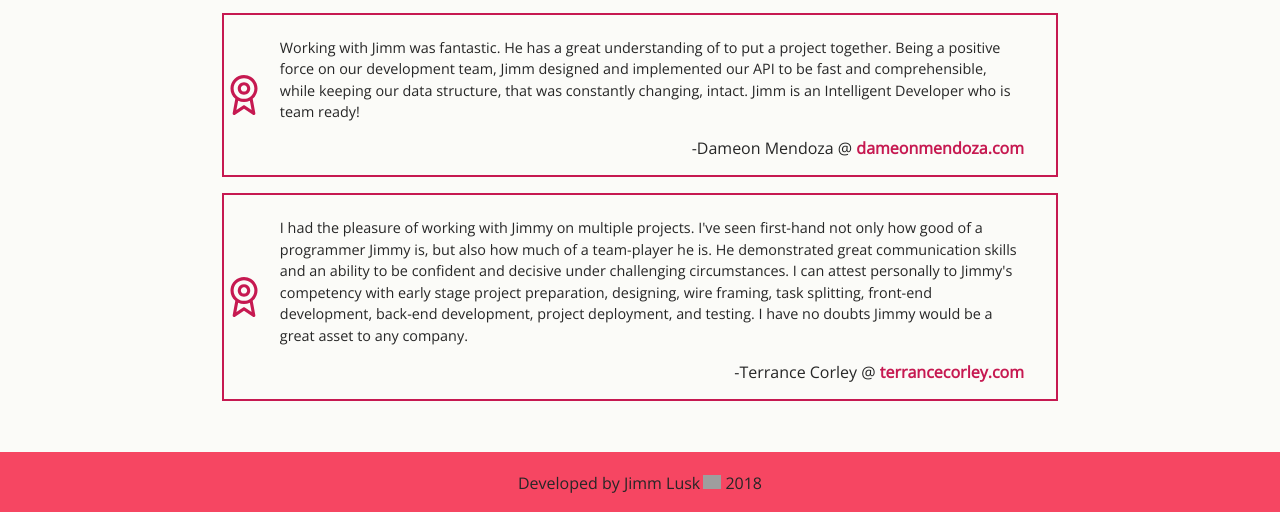
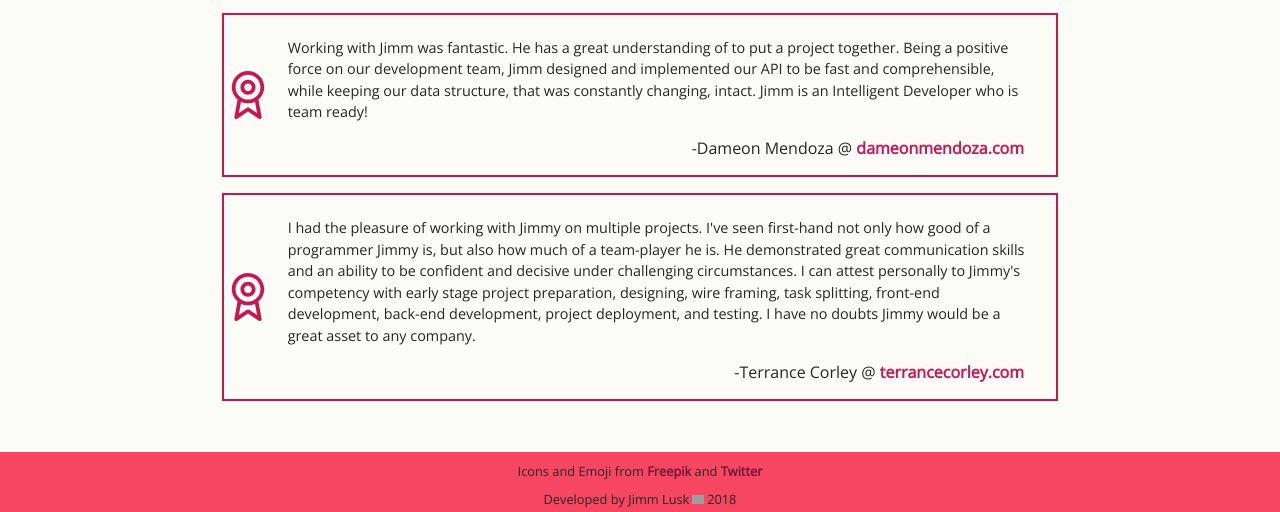
Before and after one commit to JimmLusk/portfolio-v1, a React app: page /about in a window 1280 px wide. Shown: the part 729-1241 px from the top of the page. Built offline with nearby package versions, Linux system fonts and the light colour scheme; grey boxes are pictures that could not be loaded.

Commit message:
removed 'Thinkful from the about me and fixed ribbon svg size bug'

```diff
--- a/src/components/Footer.js
+++ b/src/components/Footer.js
@@ -1,4 +1,3 @@
-//eslint-disable import/first
 
 import React from 'react';
 import './styles/Footer.css'
@@ -8,13 +7,17 @@ export default class Footer extends React.Component {
   render(){
     return (
       <footer className='site-footer'>
-        <div className='social-links'>
+        {/* <div className='social-links'>
 
+        </div> */}
+        <div className='attribution'>
+          Icons and Emoji from <a href="https://www.flaticon.com/authors/freepik">Freepik</a> and <a href="https://twemoji.twitter.com/">Twitter</a>
         </div>
         <div className='by-me'>Developed by Jimm Lusk
           <img className='developer-emoji'
           src='https://twemoji.maxcdn.com/2/svg/1f468-1f3fd-200d-1f4bb.svg'
-          alt='Man Technologist emoji'/> 2018</div>
+          alt='Man Technologist emoji'/> 2018
+        </div>
       </footer>
     )
   }
--- a/src/components/Homepage.js
+++ b/src/components/Homepage.js
@@ -18,7 +18,7 @@ class Homepage extends React.Component {
         </header>
         <section className='self-description'>
           <p>
-             I'm a full-stack JavaScript web application developer and student of <a href='https://www.thinkful.com/' className='bounce-animation'>Thinkful's</a> "Engineering Immersion" program. You can view my portfolio or learn more about me below.
+             I'm a full-stack JavaScript web application developer{/* and student of <a href='https://www.thinkful.com/' className='bounce-animation'>Thinkful's</a> "Engineering Immersion" program*/}. You can view my portfolio or learn more about me below.
           </p>
         </section>
         <section className='info-links'>
--- a/src/components/styles/Aboutpage.css
+++ b/src/components/styles/Aboutpage.css
@@ -75,8 +75,7 @@
 }
 
 .rec img{
-  width: 40px;
-  height: 50px;
+  width: 3em;
   align-self: center;
 }
 
--- a/src/components/styles/Footer.css
+++ b/src/components/styles/Footer.css
@@ -10,14 +10,19 @@ footer{
   background-color: #F64662;
 }
 
-.by-me{
-  margin: 20px auto 0 auto;
+.by-me, .attribution{
+  margin: 10px auto 0 auto;
   text-align: center;
-  font-size: 16px;
+  font-size: 0.8em;
   font-family: 'Open Sans', 'Arial', sans-serif;
 }
 
 .developer-emoji{
-  width: 18px;
+  width: 0.9em;
   padding-left: 3px;
 }
+
+footer a{
+  color: #741938;
+  font-weight: bolder;
+}
--- a/src/registerServiceWorker.js
+++ b/src/registerServiceWorker.js
@@ -77,7 +77,7 @@ function registerValidSW(swUrl) {
       };
     })
     .catch(error => {
-      console.error('Error during service worker registration:', error);
+      // console.error('Error during service worker registration:', error); // TO REMOVE ERROR IN CONSOLE ON NON-HTTPS
     });
 }
 
```
